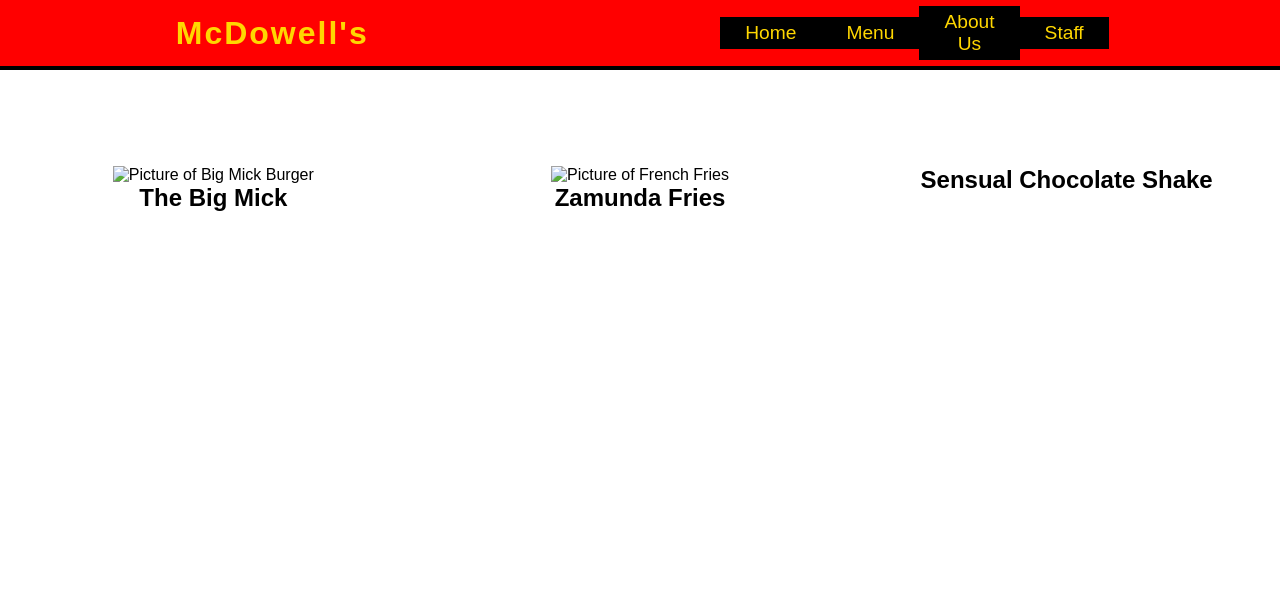
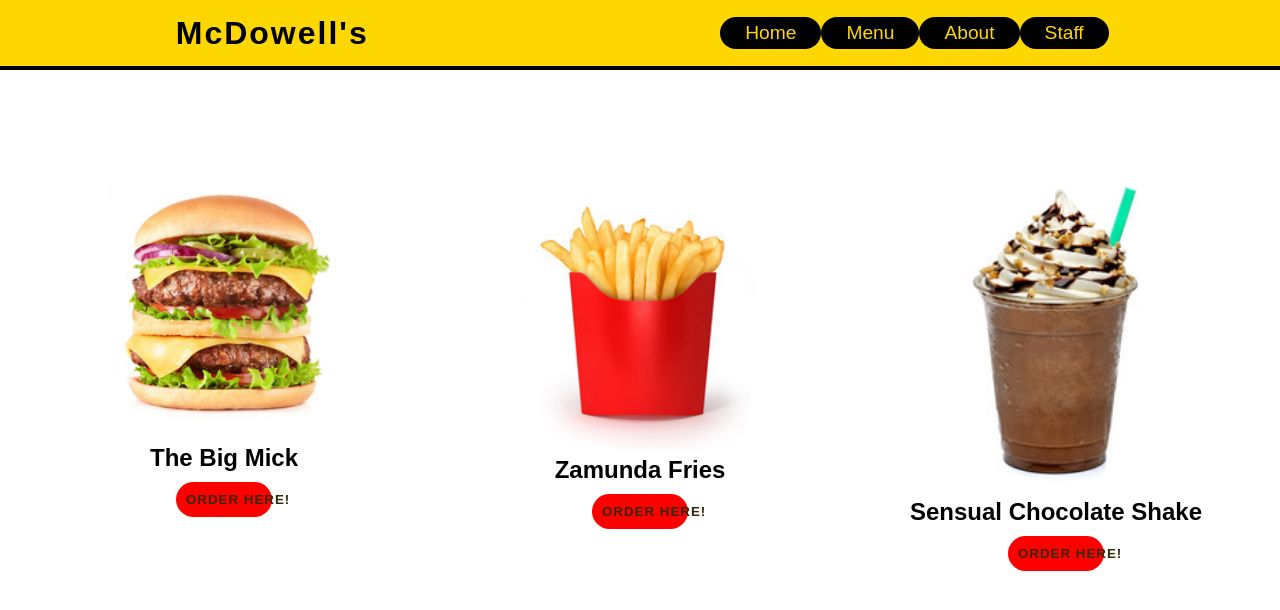
Before and after one commit to cbowen002/food, a plain HTML site: page menu.html in a window 1280 px wide. Drawn offline with Linux system fonts and the light colour scheme.

Commit message:
updated images

```diff
--- a/css/custom.css
+++ b/css/custom.css
@@ -1,6 +1,6 @@
 html,
 header {
-    text-overflow: ellipsis
+    text-overflow: ellipsis;
     white-space: nowrap;
     /* overflow: hidden; */
     margin: 0;
@@ -9,7 +9,7 @@ header {
 }
 
 header {
-    background-color: red;
+    background-color: gold;
     border-bottom: 4px black solid;
     width: 100%;
     height: 70px;
@@ -19,12 +19,12 @@ header {
 }
 
 .logo {
-    color: gold;
+    color: black;
     letter-spacing: 2px;
 }
 .burger {
     display: block;
-    color: #ccc;
+    color: black;
 }
 .nav {
     margin: 0;
--- a/css/style.css
+++ b/css/style.css
@@ -7,6 +7,7 @@ a:link, a:visited, a:hover, a:active {
   padding: 5px 25px;
   text-align: center;
   text-decoration: none;
+  border-radius: 25px;
   display: inline-block;
   }
 
@@ -57,8 +58,9 @@ a:link, a:visited, a:hover, a:active {
   .menu-items {
     padding: 12vh 0;
     text-align: center;
+    width: 100vw;
     display: flex;
-    justify-content: space-around;
+    justify-content: space-evenly;
     flex-direction: column;
   }
 
@@ -66,10 +68,26 @@ a:link, a:visited, a:hover, a:active {
     flex-basis: 30%;
   }
 
-  @media (min-width: 679px) {
+  @media screen and (min-width: 679px) {
     .menu-items {
       flex-direction: row;
     }
+  }
+
+  /* Menu Button */
+  .order-here {
+    border: 0px;
+    margin-top: 10px;
+    padding: 10px;
+    text-align: center;
+    width: 25%;
+    background:red;
+    color: #332902;
+    text-transform: uppercase;
+    letter-spacing: 1px;
+    font-weight: bold;
+    border-radius: 25px;
+    cursor: pointer;
   }
 
 /* Staff Nav */
@@ -105,6 +123,7 @@ a:link, a:visited, a:hover, a:active {
 
 .staff {
   text-align: center
+
 }
 
 html,
--- a/js/nav.js
+++ b/js/nav.js
@@ -11,7 +11,7 @@ const navs = [{
     Alt: ' Click Here to visit Menu '
 },
 {
-    Text: ' About Us ',
+    Text: ' About ',
     Url: ' about.html',
     Class: ' link-2 ',
     Alt: ' Click here to visit About Us '
--- a/menu.html
+++ b/menu.html
@@ -25,17 +25,21 @@
 
     <div class="menu-items">
         <div class="menu-item">
-          <img src="img/bigmickburger" alt="Picture of Big Mick Burger" width="400px"/>
+          <img src="img/biggmick.jpg" alt="Picture of Big Mick Burger" width="250px"/>
           <h2>The Big Mick</h2>
+          <button class="order-here">Order Here!</button>
         </div>
 
         <div class="menu-item">
-          <img src="img/frenchfries" alt="Picture of French Fries" width="400px"/>
+          <img src="img/zfries.jpg" alt="Picture of French Fries" width="250px"/>
           <h2>Zamunda Fries</h2>
+          <button class="order-here">Order Here!</button>
         </div>
 
         <div class="menu-item">
+          <img src="img/chocolateshake.jpg"  alt="Picture of Chocolate Shake" width="250px"/>
           <h2>Sensual Chocolate Shake</h2>
+          <button class="order-here">Order Here!</button>
         </div>
       </div>
 
```
Also changed, not shown: staff.html (+0 -1 lines), SecureMessageAtt.html (added), img/biggmick.jpg (added), img/cfries.jpg (added), img/chocolateshake.jpg (added), img/fries.jpeg (deleted), img/plaid.jpg (deleted), img/shake.jpg (added), img/zfries.jpg (added), 6 other files.
